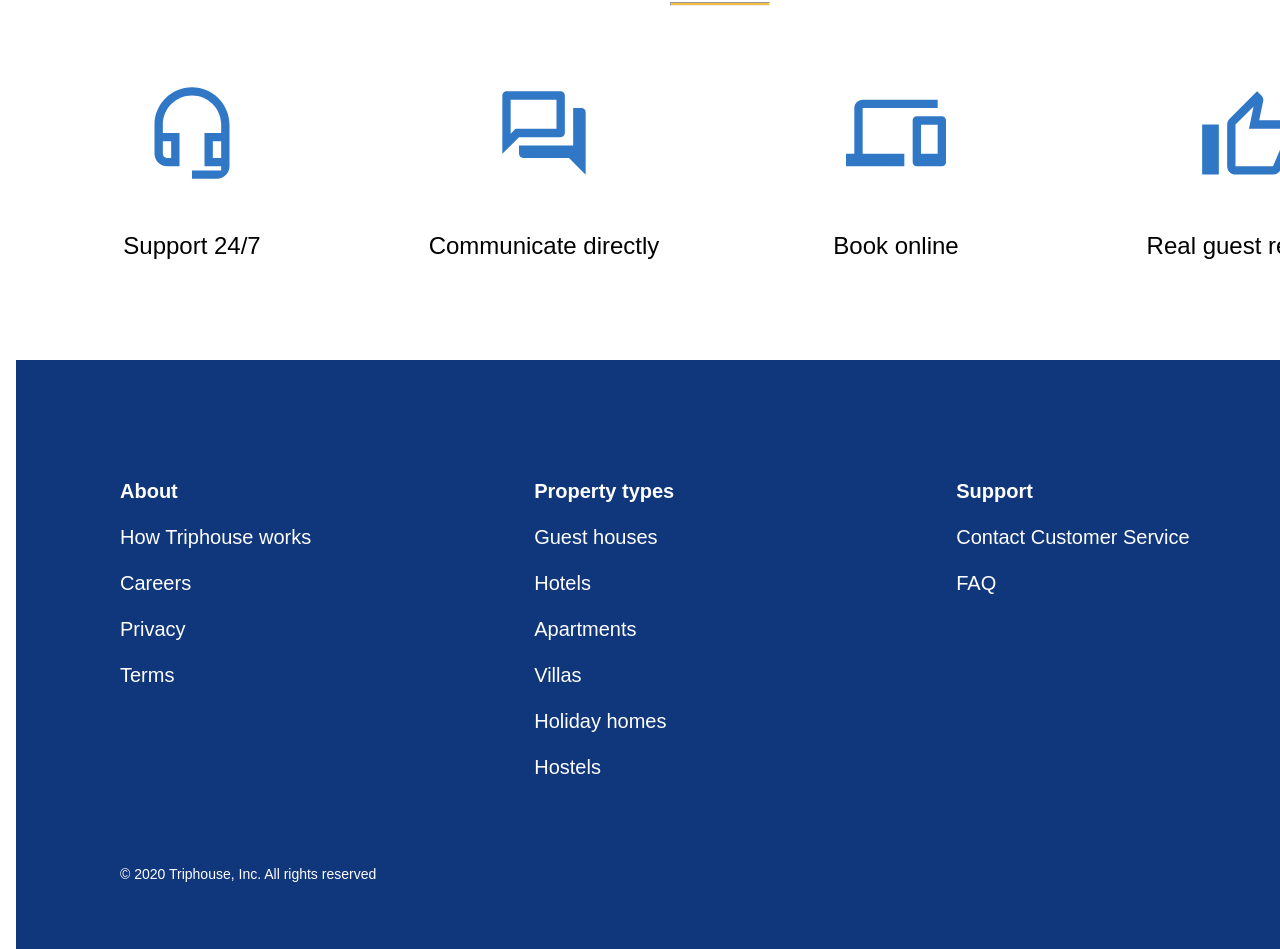
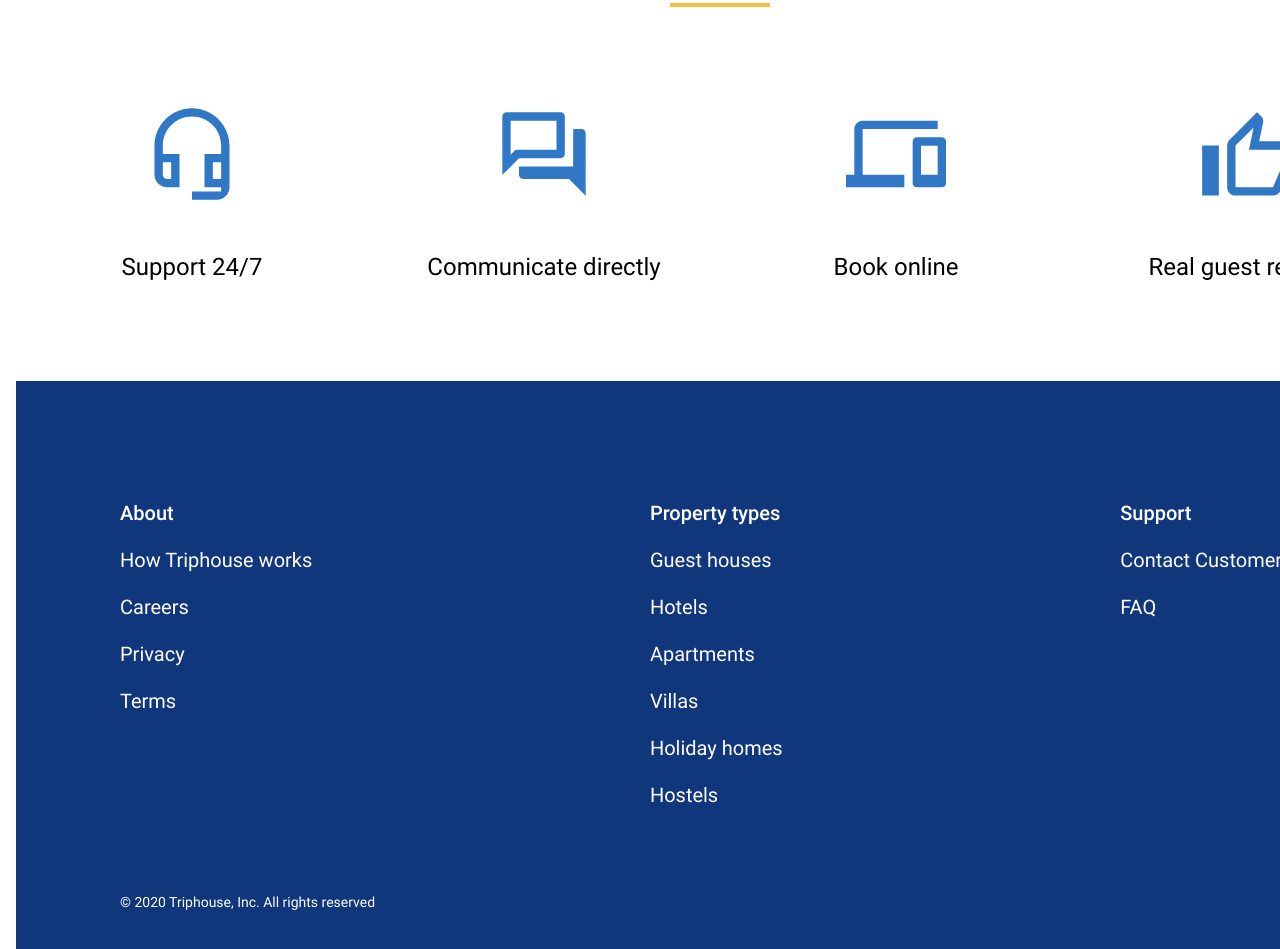
Before and after one commit to 0xxy/If-html, a plain HTML site: page lesson-5/index.html in a window 1280 px wide. Shown: the part 183-1132 px from the top of the page. Drawn offline with Linux system fonts and the light colour scheme.

Commit message:
fixed all bugs

```diff
--- a/lesson-5/index.html
+++ b/lesson-5/index.html
@@ -10,7 +10,6 @@
 <body>
   <div class="container">
     <h2 class="title">What do we offer</h2>
-    <hr class="title-line">
   <div class="with-image">
 
   <div class="item">
@@ -47,31 +46,31 @@
     <div class="navigation">
     <div class="about">
       <ul>
-        <li class="footer-title">About</li>
-        <li class="footer-text">How Triphouse works</li>
-        <li class="footer-text">Careers</li>
-        <li class="footer-text">Privacy</li>
-        <li class="footer-text">Terms</li>
+        <li>About</li>
+        <li><a href="#">How Triphouse works</a></li>
+        <li><a href="#">Careers</a></li>
+        <li><a href="#">Privacy</a></li>
+        <li><a href="#">Terms</a></li>
       </ul>
     </div>
 
     <div class="property-types">
       <ul>
-        <li class="footer-title">Property types</li>
-        <li class="footer-text">Guest houses</li>
-        <li class="footer-text">Hotels</li>
-        <li class="footer-text">Apartments</li>
-        <li class="footer-text">Villas</li>
-        <li class="footer-text">Holiday homes</li>
-        <li class="footer-text">Hostels</li>
+        <li>Property types</li>
+        <li><a href="#">Guest houses</a></li>
+        <li><a href="#">Hotels</a></li>
+        <li><a href="#">Apartments</a></li>
+        <li><a href="#">Villas</a></li>
+        <li><a href="#">Holiday homes</a></li>
+        <li><a href="#">Hostels</a></li>
       </ul>
     </div>
 
     <div class="support">
       <ul>
-        <li class="footer-title">Support</li>
-        <li class="footer-text">Contact Customer Service</li>
-        <li class="footer-text">FAQ</li>
+        <li>Support</li>
+        <li><a href="#">Contact Customer Service</a></li>
+        <li><a href="#">FAQ</a></li>
       </ul>
     </div>
     </div>
--- a/lesson-5/styles/fonts.css
+++ b/lesson-5/styles/fonts.css
@@ -15,3 +15,21 @@
   src: url(./fonts/Roboto500.woff2) format('woff2');
   unicode-range: U+0100-024F, U+0259, U+1E00-1EFF, U+2020, U+20A0-20AB, U+20AD-20CF, U+2113, U+2C60-2C7F, U+A720-A7FF;
 }
+
+@font-face {
+  font-family: 'Roboto';
+  font-style: normal;
+  font-weight: 400;
+  font-display: swap;
+  src: url(./fonts/roboto-400.woff2) format('woff2');
+  unicode-range: U+0000-00FF, U+0131, U+0152-0153, U+02BB-02BC, U+02C6, U+02DA, U+02DC, U+2000-206F, U+2074, U+20AC, U+2122, U+2191, U+2193, U+2212, U+2215, U+FEFF, U+FFFD;
+}
+
+@font-face {
+  font-family: 'Roboto';
+  font-style: normal;
+  font-weight: 500;
+  font-display: swap;
+  src: url(./fonts/roboto-500.woff2) format('woff2');
+  unicode-range: U+0000-00FF, U+0131, U+0152-0153, U+02BB-02BC, U+02C6, U+02DA, U+02DC, U+2000-206F, U+2074, U+20AC, U+2122, U+2191, U+2193, U+2212, U+2215, U+FEFF, U+FFFD;
+}
--- a/lesson-5/styles/style.css
+++ b/lesson-5/styles/style.css
@@ -20,7 +20,9 @@
    font-size: 40px;
  }
 
- .title-line{
+ .title:after{
+   content: '';
+   display: block;
    width: 100px;
    height: 4px;
    background-color:#F5BD41;
@@ -67,34 +69,30 @@
 
  .navigation{
   display: flex;
+  justify-content: space-between;
+ }
+
+ .footer li{
+  margin-bottom: 23px;
+  color: #FFFFFF;
+  font-weight: 400;
+  font-size: 20px;
+ }
+
+ .footer a{
+  color: #FFFFFF;
+  font-weight: 400;
+  font-size: 20px;
+  text-decoration: none;
  }
 
  li{
   list-style-type: none;
-  margin-bottom: 23px;
  }
 
- .footer-title{
-   color: #FFFFFF;
-   font-style: normal;
-   font-weight: bold;
-   font-size: 20px;
+ .footer li:first-child{
+   font-weight: 500;
  }
-
- .footer-text{
-   color: #FFFFFF;
-   font-style: normal;
-   font-weight: 400;
-   font-size: 20px;
- }
-
- .property-types{
-   padding-left: 223px;
- }
-
- .support{
-  padding-left: 282px;
-}
 
 .sign{
   color: #FFFFFF;
```
Also changed, not shown: lesson-5/styles/fonts/roboto-400.woff2 (added), lesson-5/styles/fonts/roboto-500.woff2 (added).
